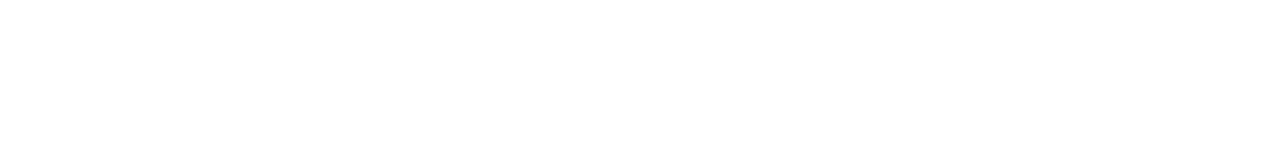
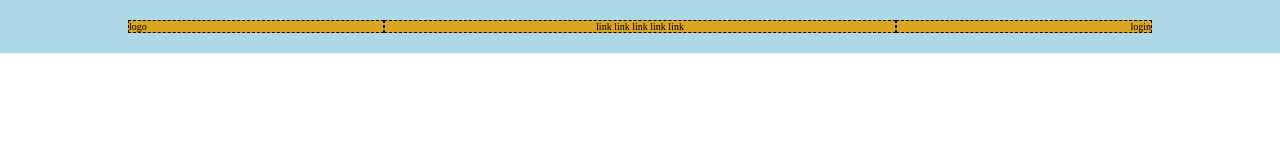
Before and after one commit to T30G10v4/htmlcss-struttura-discord, a plain HTML site: page index.html in a window 1280 px wide. Drawn offline with Linux system fonts and the light colour scheme.

Commit message:
Aggiunto Header

```diff
--- a/css/style.css
+++ b/css/style.css
@@ -24,8 +24,56 @@ html {
 }
 
 /*TEST RULE*/
-p {
+/* p {
 
   color: red;
 
+} */
+
+/*COMMON*/
+.container {
+
+  width: 80%;
+  margin: 0 auto;
+  padding-top: 2em;
+  padding-bottom: 2em;
+
 }
+
+/* HEADER */
+header {
+
+  /*min-height: 300px;*/
+  background-color: #add8e6;
+
+}
+
+.navigation {
+
+  display: flex;
+  justify-content: space-between;
+  background-color: #daa520;
+
+
+}
+
+.navigation div {
+
+  border: 1px dashed black;
+  width: 25%;
+
+}
+
+.navigation .links {
+
+  text-align: center;
+  flex-grow: 1;
+
+
+}
+
+.navigation .login {
+
+  text-align: end;
+
+}
--- a/index.html
+++ b/index.html
@@ -14,14 +14,24 @@
 <body>
 
   <!-- HEADER -->
+  <header>
+
 
     <!-- CONTAINER -->
+    <div class="container">
 
       <!-- IMG, LIST, LOGIN -->
+      <div class="navigation">
+        <div class="logo">logo</div>
+        <div class="links">link link link link link</div>
+        <div class="login">login</div>
+      </div>
       <!-- /IMG, LIST, LOGIN -->
 
+    </div>
     <!-- /CONTAINER -->
 
+  </header>
   <!-- /HEADER -->
 
   <!-- JUMBOTRON -->
```
